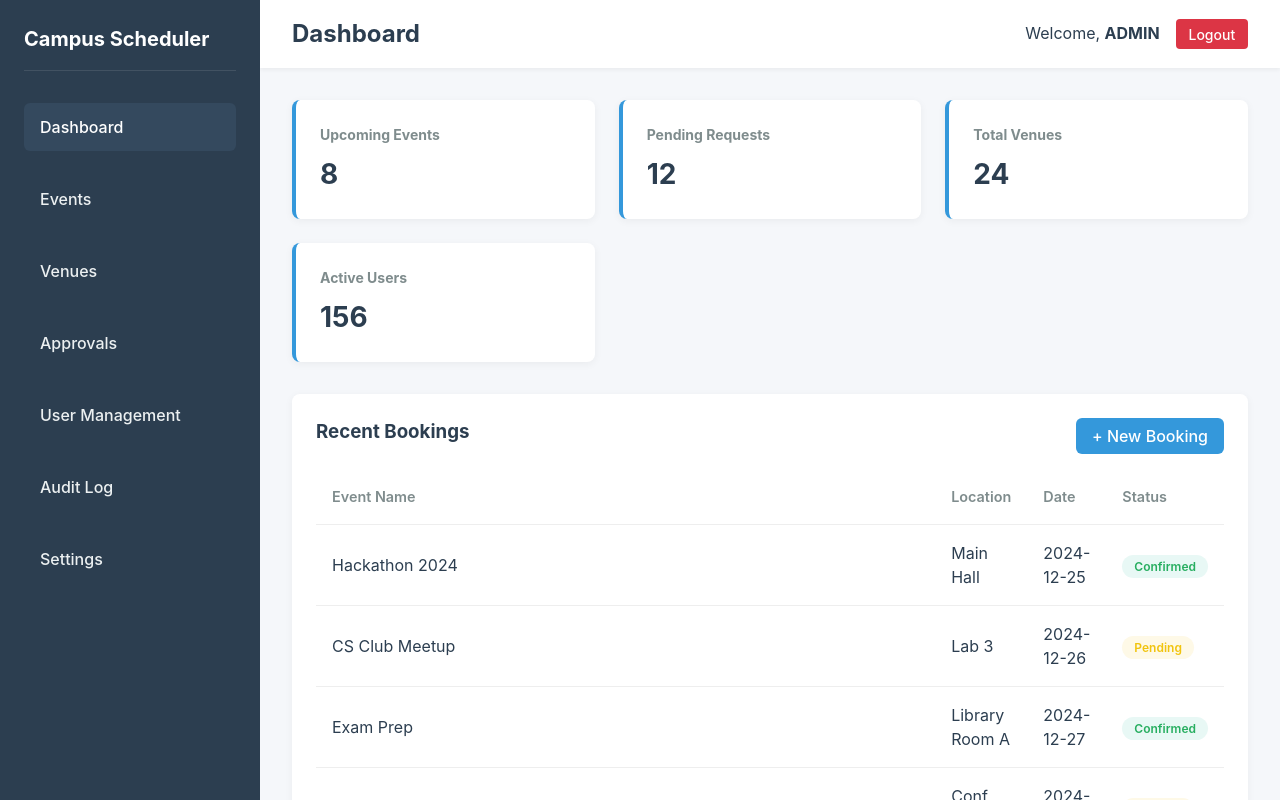
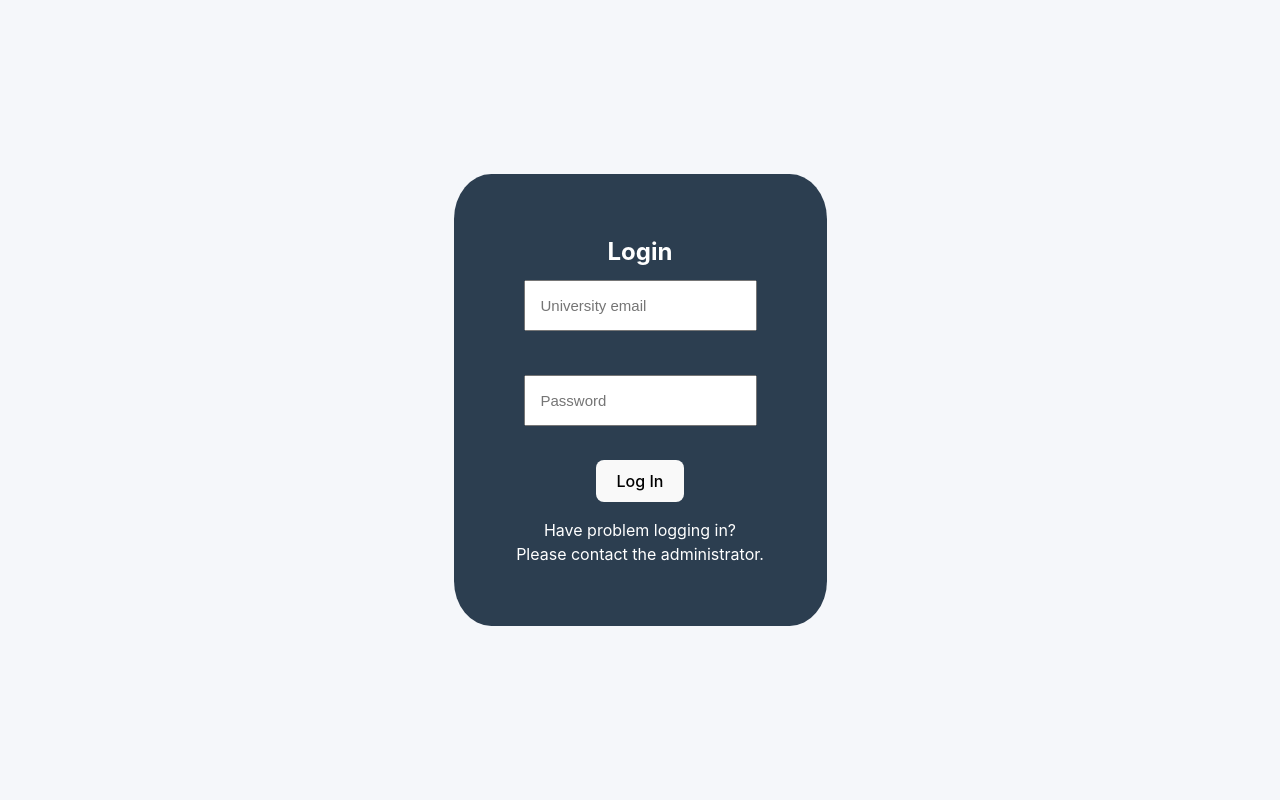
Before and after one commit to ErixTheUncoder/Campus_Event_Scheduling_and_Space_Management_System, a React (Vite) app in the folder vite-project/: page /login in a window 1280 px wide. Before the commit this address led to /dashboard. Built offline with nearby package versions, Linux system fonts and the light colour scheme; no server answers.

Commit message:
Updated .env.example

```diff
--- a/vite-project/src/App.jsx
+++ b/vite-project/src/App.jsx
@@ -14,7 +14,7 @@ import UserManagement from './component/UserManagement';
 import AuditLog from './component/AuditLog';
 
 function App() {
-  const [user, setUser] = useState({name: 'ADMIN',user_role: "Admin"}); //CHANGE THIS TO ENABLE LOGIN
+  const [user, setUser] = useState(null); //CHANGE THIS TO ENABLE LOGIN
   const [loading, setLoading] = useState(true);
 
   // Load user from localStorage on app mount
```
Also changed, not shown: 1 other file (tests, documents, lock files or other folders).
